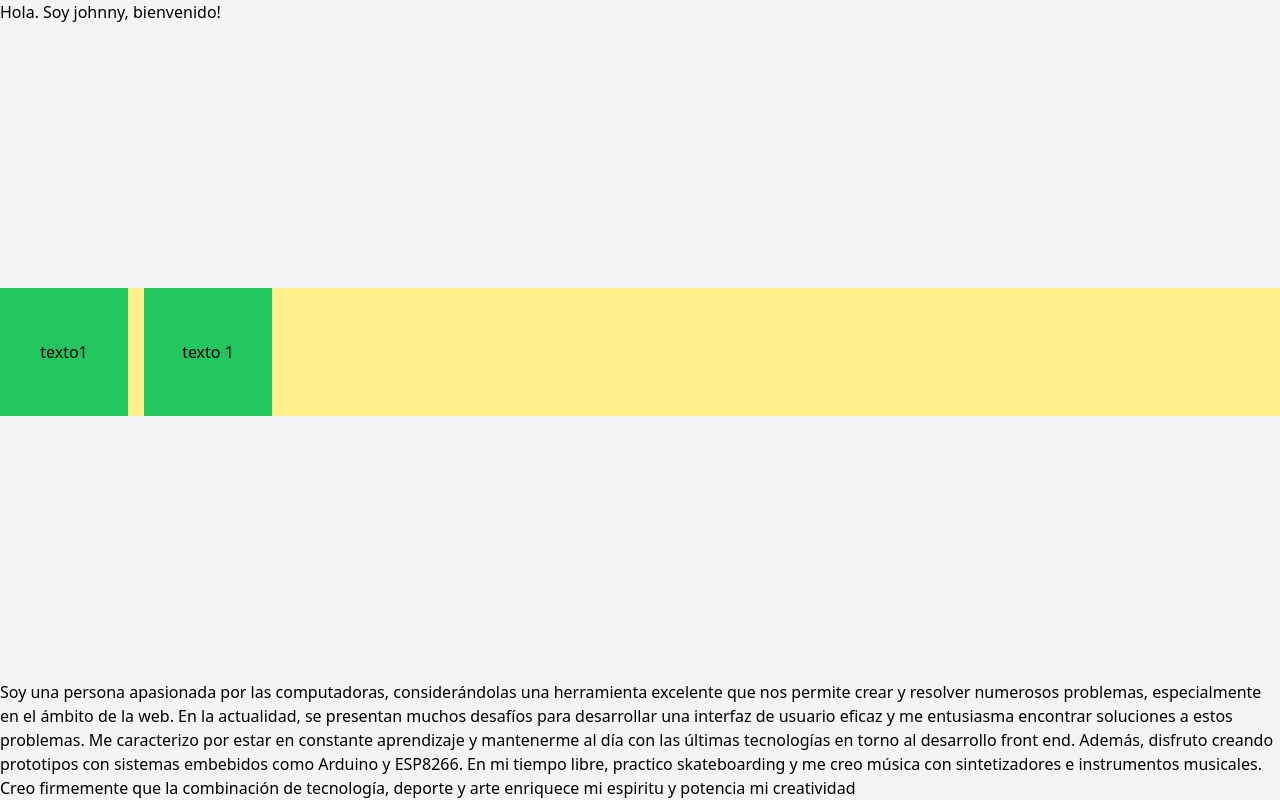
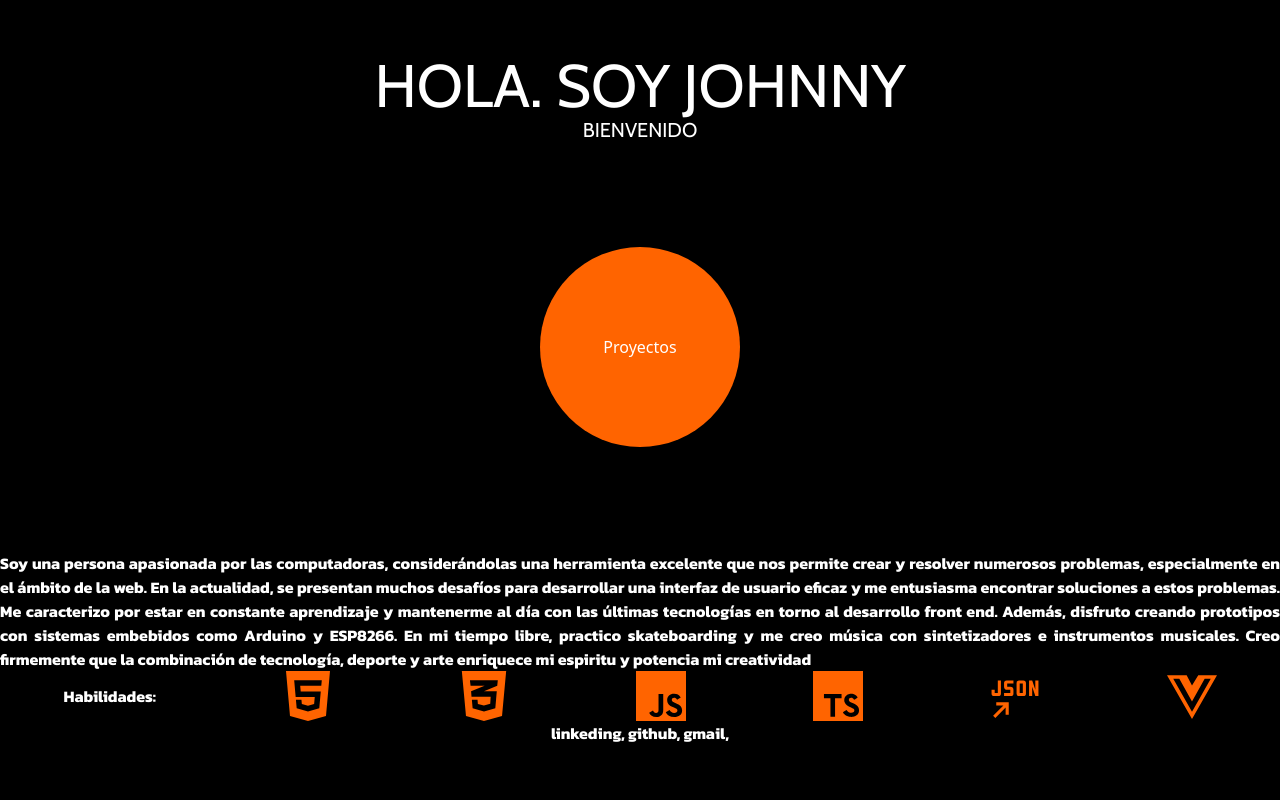
Before and after one commit to Kaziuz/nuxt-portafolio, a Nuxt app: page / in a window 1280 px wide. Built offline with nearby package versions, Linux system fonts and the light colour scheme.

Commit message:
create icons, add typo

```diff
--- a/app.vue
+++ b/app.vue
@@ -1,46 +1,59 @@
 <script setup lang="ts">
 import { ref } from 'vue'
-const openModal1 = ref(false)
-const openModal2 = ref(false)
-
-const closeModal1 = () => {
-  openModal1.value = false
+const modalStatus = ref(false)
+const closeModal2 = () => {
+  modalStatus.value = false
 }
 
-const closeModal2 = () => {
-  openModal2.value = false
-}
 
 </script>
 <template>
-  <div>
-    <!-- <NuxtWelcome /> -->
-    <div class="flex flex-col justify-between min-h-screen bg-gray-100 w-100">
-      <div class="">Hola. Soy johnny, bienvenido!</div>
-      <div class="flex flex-col items-center space-y-4 md:flex-row md:space-x-4 md:space-y-0 bg-yellow-200 w-100">
-        <button
-          class="w-32 h-32 bg-green-500"
-          @click="openModal1 = true"
-        >
-          texto1
-        </button>
-        <button
-          class="w-32 h-32 bg-green-500"
-          @click="openModal2 = true"
-        >
-          texto 1
-        </button>
+  <section class="flex flex-col justify-evenly min-h-screen background-color w-100">
+    <h5 class="color-text title text-6xl uppercase text-center">
+      <p>hola. Soy johnny</p>
+      <p class="text-xl">Bienvenido</p>
+    </h5>
+    <article
+      class="min-h-max my-12 flex flex-col items-center justify-center space-y-14 md:flex-row md:space-x-32 md:space-y-0 w-100">
+      <button class="circle" @click="modalStatus = true">
+        <span class="color-text">
+          Proyectos
+        </span>
+      </button>
+      <!-- <button class="circle">
+        <span class="color-text">
+          Proyectos
+        </span>
+      </button> -->
+    </article>
+    <article class="color-text">
+      <p class="subtitle text-justify">
+        Soy una persona apasionada por las computadoras, considerándolas una herramienta excelente que nos permite crear y
+        resolver numerosos problemas, especialmente en el ámbito de la web.
+        En la actualidad, se presentan muchos desafíos para desarrollar una interfaz de usuario eficaz y me entusiasma
+        encontrar soluciones a estos problemas.
+        Me caracterizo por estar en constante aprendizaje y mantenerme al día con las últimas tecnologías en torno al
+        desarrollo front end.
+        Además, disfruto creando prototipos con sistemas embebidos como Arduino y ESP8266.
+        En mi tiempo libre, practico skateboarding y me creo música con sintetizadores e instrumentos musicales.
+        Creo firmemente que la combinación de tecnología, deporte y arte enriquece mi espiritu y potencia mi creatividad
+      </p>
+      <div class="subtitle flex align-center items-center justify-around flex-row">
+        <p>Habilidades:</p>
+        <HtmlIcon />
+        <CssIcon />
+        <JavaScriptIcon />
+        <TypeScriptIcon />
+        <JsonIcon />
+        <VueIcon />
       </div>
-      <div>
-          Soy una persona apasionada por las computadoras, considerándolas una herramienta excelente que nos permite crear y resolver numerosos problemas, especialmente en el ámbito de la web.
-          En la actualidad, se presentan muchos desafíos para desarrollar una interfaz de usuario eficaz y me entusiasma encontrar soluciones a estos problemas.
-          Me caracterizo por estar en constante aprendizaje y mantenerme al día con las últimas tecnologías en torno al desarrollo front end.
-          Además, disfruto creando prototipos con sistemas embebidos como Arduino y ESP8266.
-          En mi tiempo libre, practico skateboarding y me creo música con sintetizadores e instrumentos musicales.
-          Creo firmemente que la combinación de tecnología, deporte y arte enriquece mi espiritu y potencia mi creatividad</div>
+      <div class="flex justify-center">
+        <p class="subtitle color-text">
+          linkeding, github, gmail,
+        </p>
       </div>
-    </div>
+    </article>
+  </section>
   <!-- modal -->
-  <Modal :statusModal="openModal1" :closeModal="closeModal1" />
-  <Modal :statusModal="openModal2" :closeModal="closeModal2" />
+  <Modal :modalStatus="modalStatus" :closeModal="closeModal2" />
 </template>
--- /dev/null
+++ b/assets/css/main.css
@@ -0,0 +1,30 @@
+@import url('https://fonts.googleapis.com/css2?family=Cabin:ital,wght@0,400;0,500;1,400&family=Kanit:wght@700&display=swap');
+
+.title {
+  font-family: 'Cabin', sans-serif;
+}
+
+.subtitle {
+  font-family: 'Kanit', sans-serif;
+}
+
+.triangle {
+  width: 200px;
+  height: 200px;
+  background-color: #FFE928;
+}
+
+.circle {
+  width: 200px;
+  height: 200px;
+  background-color: #FF6400;
+  border-radius: 100%;
+}
+
+.color-text {
+  color: white;
+}
+
+.background-color {
+  background-color: black;
+}
--- /dev/null
+++ b/components/CssIcon.vue
@@ -0,0 +1,25 @@
+<script setup lang="ts">
+defineProps({
+  fill: {
+    type: String,
+    default: '#FF6400'
+  },
+  size: {
+    type: String,
+    default: '50px'
+  }
+})
+</script>
+
+<template>
+  <svg :fill="fill" version="1.1" xmlns="http://www.w3.org/2000/svg" xmlns:xlink="http://www.w3.org/1999/xlink"
+    :width="size" :height="size" viewBox="0 0 512 512" enable-background="new 0 0 512 512" xml:space="preserve">
+    <g id="c133de6af664cd4f011a55de6b001b19">
+      <path display="inline" d="M483.111,0.501l-42.59,461.314l-184.524,49.684L71.47,461.815L28.889,0.501H483.111z M397.29,94.302
+        H255.831H111.866l6.885,55.708h137.08h7.7l-7.7,3.205l-132.07,55.006l4.38,54.453l127.69,0.414l68.438,0.217l-4.381,72.606
+        l-64.058,18.035v-0.057l-0.525,0.146l-61.864-15.617l-3.754-45.07h-0.205H132.1h-0.202l7.511,87.007l116.423,34.429v-0.062
+        l0.21,0.062l115.799-33.802l15.021-172.761h-131.03h-0.323l0.323-0.14l135.83-58.071L397.29,94.302z">
+      </path>
+    </g>
+  </svg>
+</template>
--- /dev/null
+++ b/components/HtmlIcon.vue
@@ -0,0 +1,26 @@
+<script setup lang="ts">
+defineProps({
+  fill: {
+    type: String,
+    default: '#FF6400'
+  },
+  size: {
+    type: String,
+    default: '50px'
+  }
+})
+</script>
+
+<template>
+  <svg :fill="fill" version="1.1" xmlns="http://www.w3.org/2000/svg" xmlns:xlink="http://www.w3.org/1999/xlink"
+    :width="size" :height="size" viewBox="0 0 512 512" enable-background="new 0 0 512 512" xml:space="preserve">
+    <g id="c133de6af664cd4f011a55de6b0011b2">
+      <path display="inline"
+        d="M30.713,0.501L71.717,460.42l184.006,51.078l184.515-51.15L481.287,0.501H30.713z M395.754,109.646
+        l-2.567,28.596l-1.128,12.681h-0.187H256h-0.197h-79.599l5.155,57.761h74.444H256h115.723h15.201l-1.377,15.146l-13.255,148.506
+        l-0.849,9.523L256,413.854v0.012l-0.259,0.072l-115.547-32.078l-7.903-88.566h26.098h30.526l4.016,44.986l62.82,16.965l0.052-0.014
+        v-0.006l62.916-16.977l6.542-73.158H256h-0.197H129.771l-13.863-155.444l-1.351-15.131h141.247H256h141.104L395.754,109.646z">
+      </path>
+    </g>
+  </svg>
+</template>
--- /dev/null
+++ b/components/JavaScriptIcon.vue
@@ -0,0 +1,18 @@
+<script setup lang="ts">
+defineProps({
+  fill: {
+    type: String,
+    default: '#FF6400'
+  },
+  size: {
+    type: String,
+    default: '50px'
+  }
+})
+</script>
+
+<template>
+  <svg :width="size" :height="size" viewBox="0 0 24 24" fill="none" xmlns="http://www.w3.org/2000/svg">
+    <path fill-rule="evenodd" clip-rule="evenodd" d="M0 0H24V24H0V0ZM18.3467 20.1196C17.2343 20.1196 16.6053 19.5394 16.1219 18.7501L14.2891 19.8149C14.9512 21.123 16.3044 22.1211 18.3989 22.1211C20.5409 22.1211 22.136 21.0088 22.136 18.9783C22.136 17.0949 21.0541 16.2571 19.1379 15.4354L18.5741 15.1939C17.6065 14.7749 17.1874 14.501 17.1874 13.8244C17.1874 13.277 17.6061 12.8579 18.2667 12.8579C18.9143 12.8579 19.3314 13.131 19.7181 13.8244L21.4743 12.6968C20.7314 11.3901 19.7006 10.891 18.2667 10.891C16.2526 10.891 14.9638 12.1787 14.9638 13.8701C14.9638 15.7063 16.0449 16.5749 17.6724 17.2682L18.2362 17.5101C19.2648 17.96 19.8781 18.2339 19.8781 19.0072C19.8781 19.6526 19.2811 20.1196 18.3467 20.1196ZM9.60647 20.1055C8.83161 20.1055 8.50933 19.5741 8.15504 18.9455L6.31923 20.057C6.85104 21.1825 7.89676 22.117 9.70247 22.117C11.7009 22.117 13.0701 21.0541 13.0701 18.7189V11.0198H10.8149V18.6884C10.8149 19.8156 10.3474 20.1055 9.60647 20.1055Z" :fill="fill" />
+  </svg>
+</template>
--- /dev/null
+++ b/components/JsonIcon.vue
@@ -0,0 +1,32 @@
+<script setup lang="ts">
+defineProps({
+  fill: {
+    type: String,
+    default: '#FF6400'
+  },
+  size: {
+    type: String,
+    default: '50px'
+  }
+})
+</script>
+
+<template>
+  <svg :fill="fill" :width="size" :height="size" viewBox="0 0 32 32" id="icon" xmlns="http://www.w3.org/2000/svg">
+    <defs></defs>
+    <polygon points="4 20 4 22 8.586 22 2 28.586 3.414 30 10 23.414 10 28 12 28 12 20 4 20" />
+    <polygon points="29 12 27 6 25 6 25 16 27 16 27 10 29 16 31 16 31 6 29 6 29 12" />
+    <path
+      d="M21.3335,6h-2.667A1.6683,1.6683,0,0,0,17,7.6665v6.667A1.6684,1.6684,0,0,0,18.6665,16h2.667A1.6683,1.6683,0,0,0,23,14.3335V7.6665A1.6683,1.6683,0,0,0,21.3335,6ZM21,14H19V8h2Z" />
+    <path
+      d="M9,7.6665V10a2.002,2.002,0,0,0,2,2h2v2H9v2h4.3335A1.6683,1.6683,0,0,0,15,14.3335V12a2.002,2.002,0,0,0-2-2H11V8h4V6H10.6665A1.6683,1.6683,0,0,0,9,7.6665Z" />
+    <path d="M5,14H3V12H1v2.3335A1.6684,1.6684,0,0,0,2.6665,16h2.667A1.6683,1.6683,0,0,0,7,14.3335V6H5Z" />
+    <rect id="_Transparent_Rectangle_" data-name="&lt;Transparent Rectangle&gt;" class="cls-1" width="32" height="32" />
+  </svg>
+</template>
+
+<style scoped>
+.cls-1 {
+  fill: none;
+}
+</style>
--- a/components/Modal.vue
+++ b/components/Modal.vue
@@ -2,10 +2,10 @@
 const props = withDefaults(
   defineProps<{
     closeModal: (event: MouseEvent) => void,
-    statusModal: boolean
+    modalStatus: boolean
   }>
   (), {
-    statusModal: false
+    modalStatus: false
   }
 )
 
@@ -13,7 +13,7 @@ const props = withDefaults(
 
 <template>
   <div
-    v-if="props.statusModal"
+    v-if="props.modalStatus"
     class="absolute inset-0 flex items-center justify-center bg-gray-700 bg-opacity-50"
   >
     <div
--- /dev/null
+++ b/components/TypeScriptIcon.vue
@@ -0,0 +1,18 @@
+<script setup lang="ts">
+defineProps({
+  fill: {
+    type: String,
+    default: '#FF6400'
+  },
+  size: {
+    type: String,
+    default: '50px'
+  }
+})
+</script>
+
+<template>
+  <svg :fill="fill" :width="size" :height="size" viewBox="0 0 32 32" xmlns="http://www.w3.org/2000/svg">
+    <path d="M0 16v16h32v-32h-32zM25.786 14.724c0.813 0.203 1.432 0.568 2.005 1.156 0.292 0.312 0.729 0.885 0.766 1.026 0.010 0.042-1.38 0.974-2.224 1.495-0.031 0.021-0.156-0.109-0.292-0.313-0.411-0.599-0.844-0.859-1.505-0.906-0.969-0.063-1.594 0.443-1.589 1.292-0.005 0.208 0.042 0.417 0.135 0.599 0.214 0.443 0.615 0.708 1.854 1.245 2.292 0.984 3.271 1.635 3.88 2.557 0.682 1.031 0.833 2.677 0.375 3.906-0.51 1.328-1.771 2.234-3.542 2.531-0.547 0.099-1.849 0.083-2.438-0.026-1.286-0.229-2.505-0.865-3.255-1.698-0.297-0.323-0.87-1.172-0.833-1.229 0.016-0.021 0.146-0.104 0.292-0.188s0.682-0.396 1.188-0.688l0.922-0.536 0.193 0.286c0.271 0.411 0.859 0.974 1.214 1.161 1.021 0.542 2.422 0.464 3.115-0.156 0.281-0.234 0.438-0.594 0.417-0.958 0-0.37-0.047-0.536-0.24-0.813-0.25-0.354-0.755-0.656-2.198-1.281-1.651-0.714-2.365-1.151-3.010-1.854-0.406-0.464-0.708-1.010-0.88-1.599-0.12-0.453-0.151-1.589-0.057-2.042 0.339-1.599 1.547-2.708 3.281-3.036 0.563-0.109 1.875-0.068 2.427 0.068zM18.276 16.063l0.010 1.307h-4.167v11.839h-2.948v-11.839h-4.161v-1.281c0-0.714 0.016-1.307 0.036-1.323 0.016-0.021 2.547-0.031 5.62-0.026l5.594 0.016z" />
+  </svg>
+</template>
--- /dev/null
+++ b/components/VueIcon.vue
@@ -0,0 +1,18 @@
+<script setup lang="ts">
+defineProps({
+  fill: {
+    type: String,
+    default: '#FF6400'
+  },
+  size: {
+    type: String,
+    default: '50px'
+  }
+})
+</script>
+
+<template>
+  <svg :width="size" :height="size" viewBox="0 0 24 24" fill="none" xmlns="http://www.w3.org/2000/svg">
+    <path d="M19.1143 2H15L12 6.9L9.42857 2H0L12 23L24 2H19.1143ZM3 3.75H5.91429L12 14.6L18.0857 3.75H21L12 19.5L3 3.75Z" :fill="fill" />
+  </svg>
+</template>
--- a/nuxt.config.ts
+++ b/nuxt.config.ts
@@ -1,5 +1,14 @@
 // https://nuxt.com/docs/api/configuration/nuxt-config
+
+import svgLoader from 'vite-svg-loader'
+
 export default defineNuxtConfig({
   devtools: { enabled: true },
-  modules: ["@nuxtjs/tailwindcss"]
+  modules: ["@nuxtjs/tailwindcss"],
+  css: ['~/assets/css/main.css'],
+  vite: {
+    plugins: [
+      svgLoader({})
+    ]
+  }
 })
--- a/package.json
+++ b/package.json
@@ -13,6 +13,7 @@
     "@nuxt/devtools": "latest",
     "@nuxtjs/tailwindcss": "^6.8.0",
     "nuxt": "^3.7.4",
+    "vite-svg-loader": "^4.0.0",
     "vue": "^3.3.4",
     "vue-router": "^4.2.5"
   }
```
Also changed, not shown: 2 other files (tests, documents, lock files or other folders).
